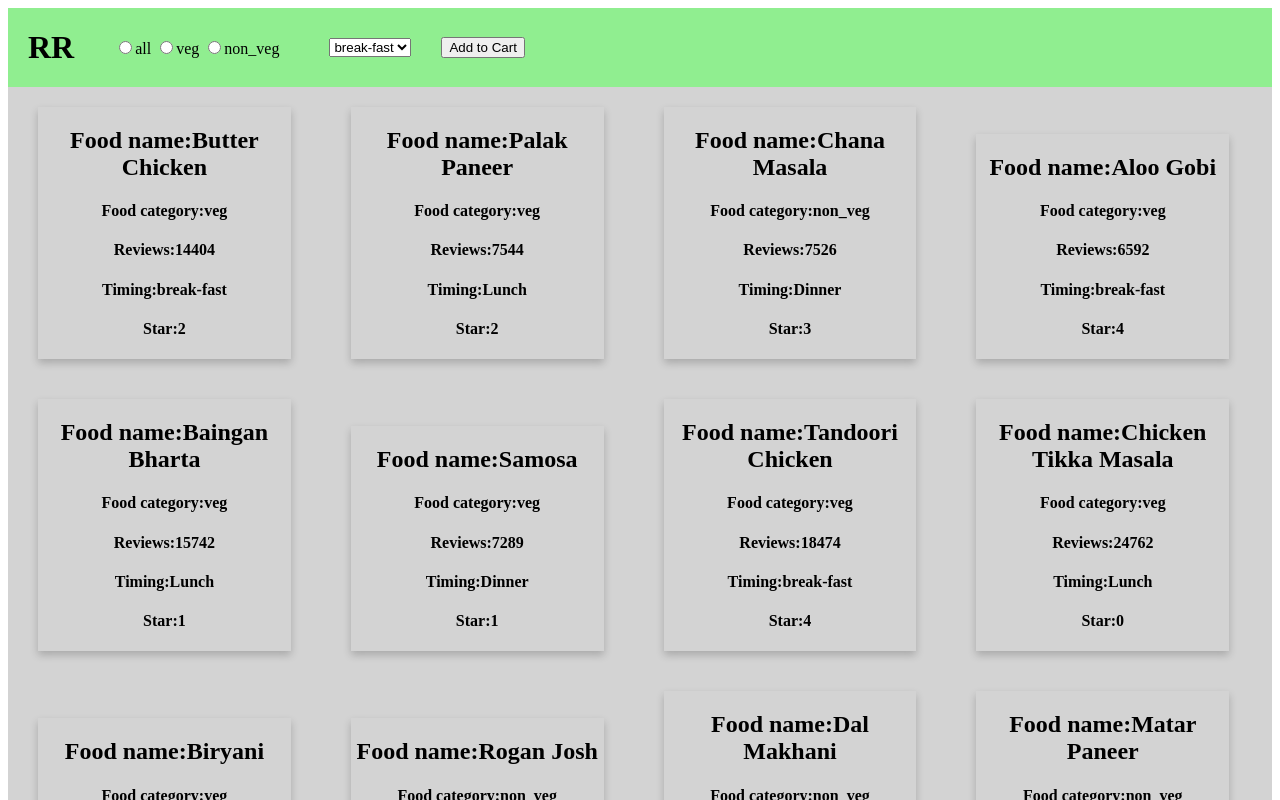
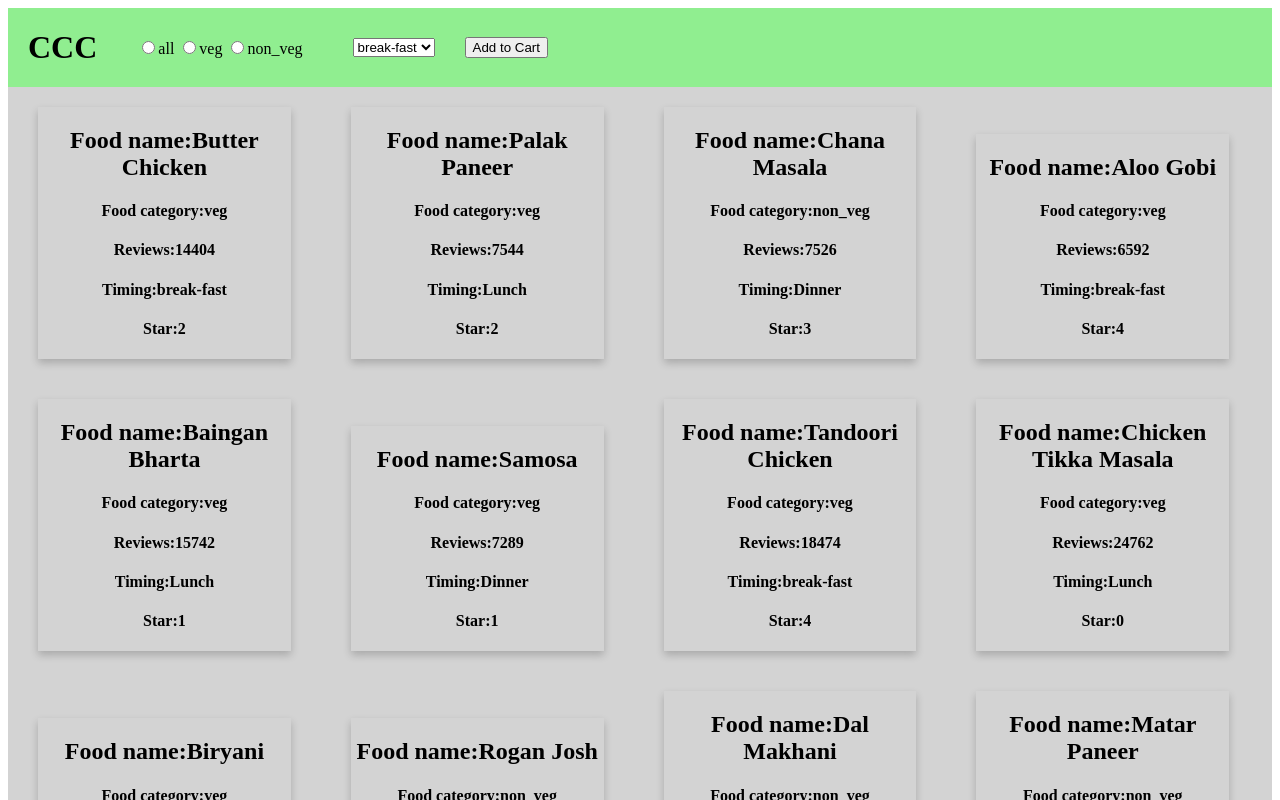
Before and after one commit to Selvaganesh007/online_food_ordering_system, a React (Create React App) app: page / in a window 1280 px wide. Shown: the top 800 px of the page. Built offline with nearby package versions, Linux system fonts and the light colour scheme.

Commit message:
https://github.com/pradeepAK07/Food_ordering_system.gi://github.com/pradeepAK07/Food_ordering_system.gitt

```diff
--- a/src/DOM/Header.js
+++ b/src/DOM/Header.js
@@ -6,7 +6,7 @@ import "../css/Header.css";
 const Header = () => {
   return (
     <div className="header" style={{ backgroundColor: "lightgreen" }}>
-      <h1>RR</h1>
+      <h1>CCC</h1>
       <Radio className="radio" />
       <Dropdown className="drpdwn" />
       <Button className="addbtn" />
```
